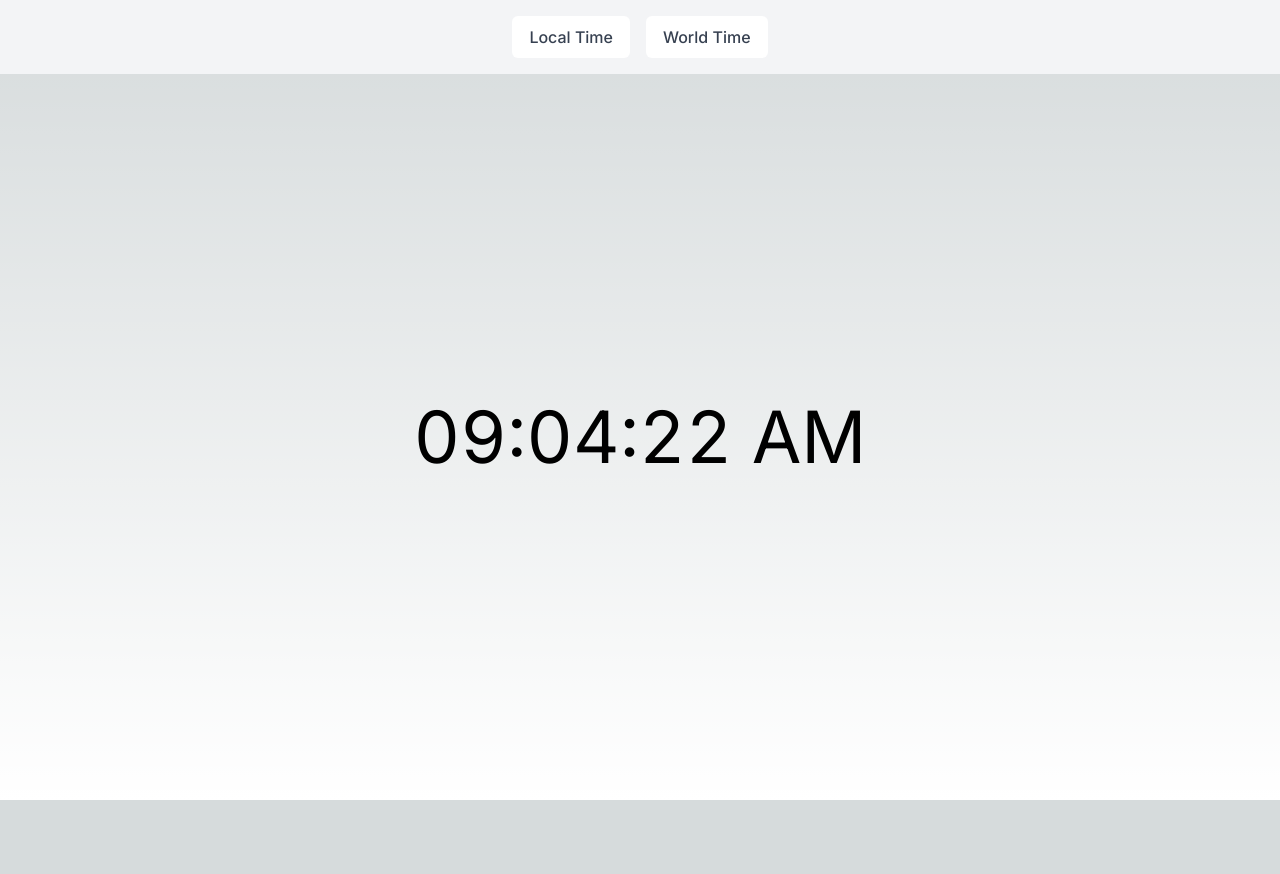
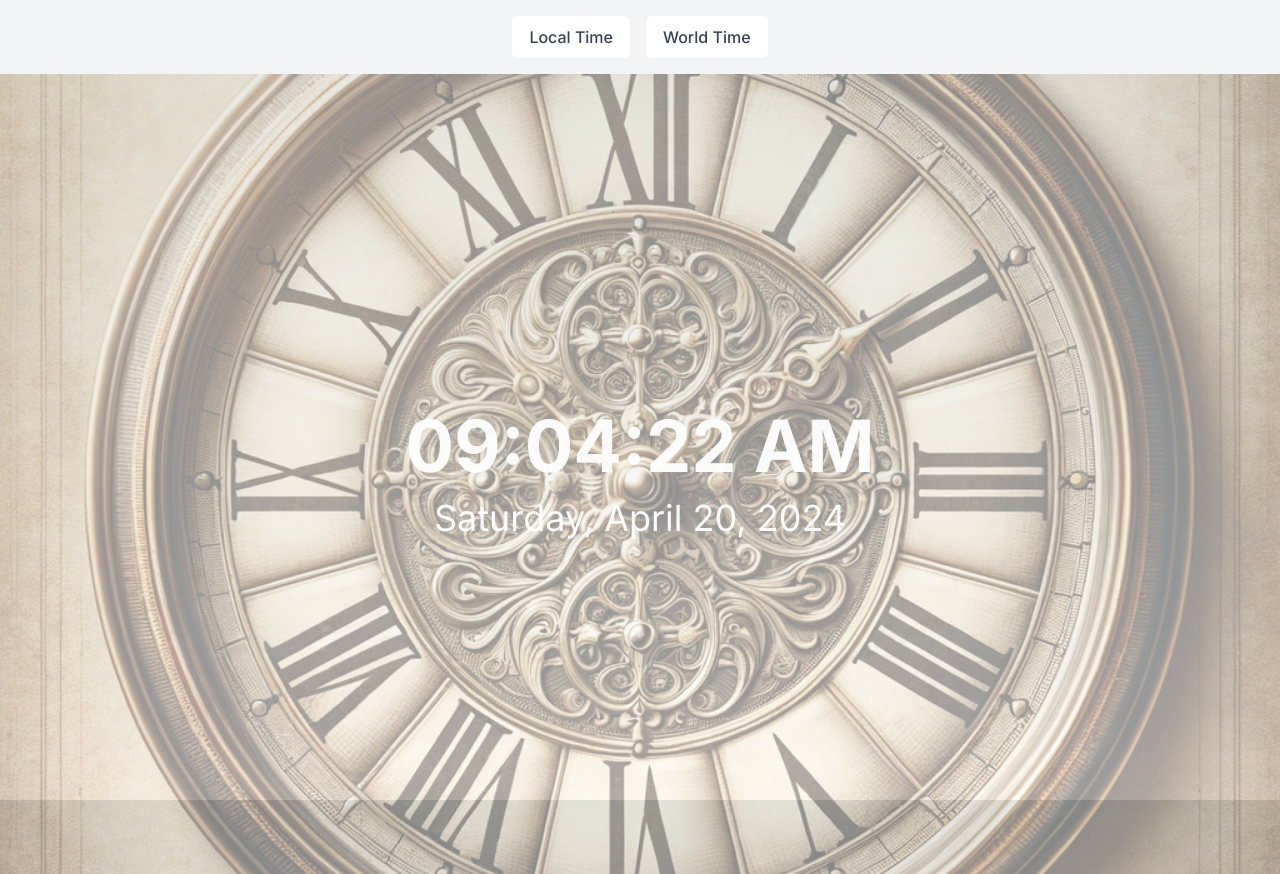
Before and after one commit to AnuradMainro/Digital-Clock, a Next.js app: page / in a window 1280 px wide. Before the commit the page ends 800 px from the top, so only its background shows below. Built offline with nearby package versions, Linux system fonts and the light colour scheme.

Commit message:
Digital-clock

```diff
--- a/app/components/clock.js
+++ b/app/components/clock.js
@@ -1,7 +1,7 @@
 import React, { useEffect, useState } from 'react';
 
 const Clock = () => {
-  const [currentTime, setCurrentTime] = useState(null); // Initialize without setting time
+  const [currentTime, setCurrentTime] = useState(new Date()); // Initialize with current time
 
   useEffect(() => {
     // Update time immediately and set interval only after mounting
@@ -13,10 +13,6 @@ const Clock = () => {
     return () => clearInterval(timer);
   }, []);
 
-  if (!currentTime) {
-    return <div>Loading clock...</div>; // Show loading or nothing until content is ready
-  }
-
   const timeString = currentTime.toLocaleTimeString('en-US', {
     hour: '2-digit',
     minute: '2-digit',
@@ -24,9 +20,21 @@ const Clock = () => {
     hour12: true
   });
 
+  const dateString = currentTime.toLocaleDateString('en-US', {
+    weekday: 'long',
+    year: 'numeric',
+    month: 'long',
+    day: 'numeric'
+  });
+
   return (
-    <div className="text-7xl tabular-nums">
-      {timeString}
+    <div className="flex flex-col items-center justify-center space-y-4">
+      <div className="text-7xl font-bold text-white" style={{ opacity: 0.95, zIndex: 20 }}>
+        {timeString}
+      </div>
+      <div className="text-4xl text-white" style={{ opacity: 0.95, zIndex: 20 }}>
+        {dateString}
+      </div>
     </div>
   );
 };
--- /dev/null
+++ b/app/components/local_background.js
@@ -0,0 +1,17 @@
+// components/LocalTimeBackground.js
+import React from 'react';
+import Clock from './clock'; // Ensure the path is correct
+
+const LocalTimeBackground = ({ time }) => {
+  return (
+    <div className="relative w-full h-screen overflow-hidden">
+      <img src="/local_clock.webp" alt="Local Clock Background"
+           className="absolute w-full h-full object-cover z-0 opacity-40" />
+      <div className="flex flex-col items-center justify-center w-full h-full absolute z-10">
+        <Clock time={time} />
+      </div>
+    </div>
+  );
+};
+
+export default LocalTimeBackground;
--- a/app/components/world-clock.js
+++ b/app/components/world-clock.js
@@ -1,8 +1,7 @@
-// components/WorldTime.js
 "use client";
-import React, { useState } from 'react';
+import React, { useEffect, useState } from 'react';
 import Select from 'react-select';
-import timezonesData from '../timezones.json'; // Make sure the path is correct
+import timezonesData from '../timezones.json';
 
 const WorldTime = () => {
   const [selectedTimezone, setSelectedTimezone] = useState(null);
@@ -10,27 +9,24 @@ const WorldTime = () => {
   const [loading, setLoading] = useState(false);
   const [error, setError] = useState('');
 
-  // Convert the loaded timezones data to the format required by react-select
   const timezoneOptions = timezonesData.map(tz => ({
-    value: tz.utc[0], // use the first value in utc array
-    label: tz.text // the text field contains the formatted timezone string
+    value: tz.utc[0], // use the first value in UTC array
+    label: tz.text
   }));
 
-  const handleSearch = async () => {
+  // Function to fetch time data
+  const fetchTime = async () => {
     if (!selectedTimezone) {
       setError('Please select a timezone.');
       return;
     }
-
     setError('');
     setLoading(true);
-
     try {
       const response = await fetch(`https://worldtimeapi.org/api/timezone/${selectedTimezone.value}`);
       if (!response.ok) {
         throw new Error('Failed to fetch time data');
       }
-
       const data = await response.json();
       setTimeData({
         datetime: data.datetime,
@@ -43,12 +39,25 @@ const WorldTime = () => {
     }
   };
 
-  // Check if we have valid date and timezone values before formatting
-  const formattedTime = timeData.datetime && timeData.timezone
+  useEffect(() => {
+    // Update the clock every second if time data is available
+    let intervalId;
+    if (timeData.datetime) {
+      intervalId = setInterval(() => {
+        setTimeData(prevData => ({
+          ...prevData,
+          datetime: new Date(new Date(prevData.datetime).getTime() + 1000)
+        }));
+      }, 1000);
+    }
+    return () => clearInterval(intervalId);
+  }, [timeData.datetime]);
+
+  const formattedTime = timeData.datetime
     ? new Date(timeData.datetime).toLocaleTimeString('en-US', { timeZone: timeData.timezone })
     : '';
 
-  const formattedDate = timeData.datetime && timeData.timezone
+  const formattedDate = timeData.datetime
     ? new Date(timeData.datetime).toLocaleDateString('en-US', { timeZone: timeData.timezone })
     : '';
 
@@ -64,7 +73,7 @@ const WorldTime = () => {
         isSearchable
       />
       <button
-        onClick={handleSearch}
+        onClick={fetchTime}
         disabled={loading}
         className="mt-3 px-4 py-2 bg-blue-500 text-white font-semibold rounded-md hover:bg-blue-700 disabled:bg-blue-300 focus:outline-none focus:ring-2 focus:ring-blue-500 focus:ring-opacity-50"
       >
--- /dev/null
+++ b/app/components/world_background.js
@@ -0,0 +1,20 @@
+// components/WorldTimeBackground.js
+import React from 'react';
+import WorldTime from './world-clock';  // Ensure the import path is correct
+
+const WorldTimeBackground = ({ timezone }) => {
+  return (
+    <div className="relative w-full h-screen overflow-hidden">
+      {/* Background image with lower z-index */}
+      <img src="/world_clock.webp" alt="World Clock Background"
+           className="absolute inset-0 w-full h-full object-cover z-0" style={{ opacity: 0.3 }} />
+
+      {/* Content with higher z-index */}
+      <div className="relative z-10 flex flex-col items-center justify-center w-full h-full">
+        <WorldTime timezone={timezone} />
+      </div>
+    </div>
+  );
+};
+
+export default WorldTimeBackground;
--- a/app/page.js
+++ b/app/page.js
@@ -1,22 +1,22 @@
+// Home.js
 "use client";
 import React, { useState } from 'react';
-import dynamic from 'next/dynamic';
 import Navbar from './components/navbar';
-import Clock from './components/clock';
-const WorldTime = dynamic(() => import('./components/world-clock'), { ssr: false });
+import LocalTimeBackground from './components/local_background';
+import WorldTimeBackground from './components/world_background';
 
 const Home = () => {
   const [view, setView] = useState('local');
   const now = new Date().getTime(); // Get the current time as a timestamp
 
   return (
-    <div className={`flex flex-col h-screen`}>
+    <div className="flex flex-col h-screen">
       <Navbar onSelect={(selectedView) => setView(selectedView)} />
       <main className="flex-grow flex items-center justify-center">
         {view === 'local' ? (
-          <Clock time={now} />
+          <LocalTimeBackground time={now} />
         ) : (
-          <WorldTime timezone="Europe/London" />
+          <WorldTimeBackground timezone="Europe/London" />
         )}
       </main>
     </div>
```
Also changed, not shown: public/local_clock.webp (added), public/world_clock.webp (added).
